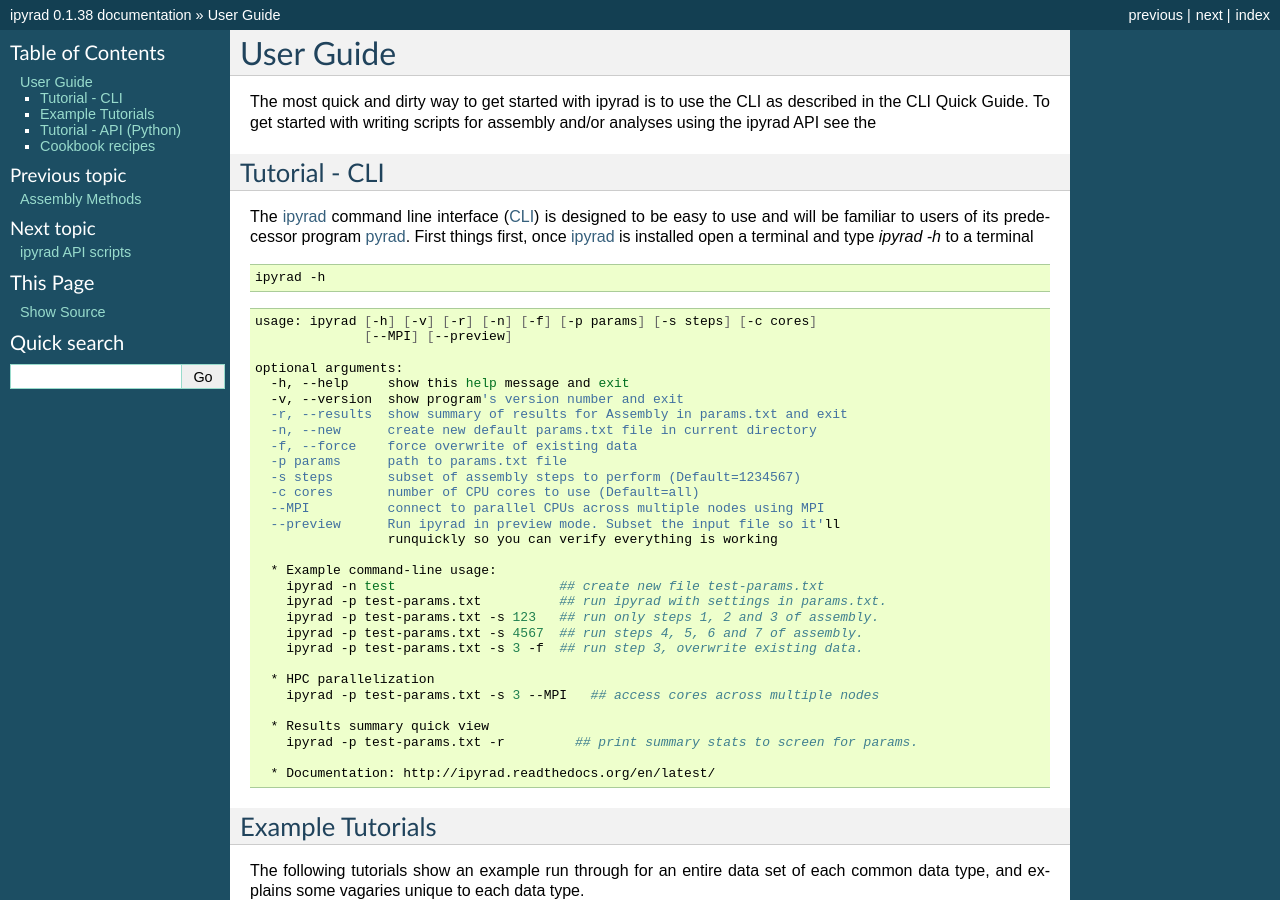
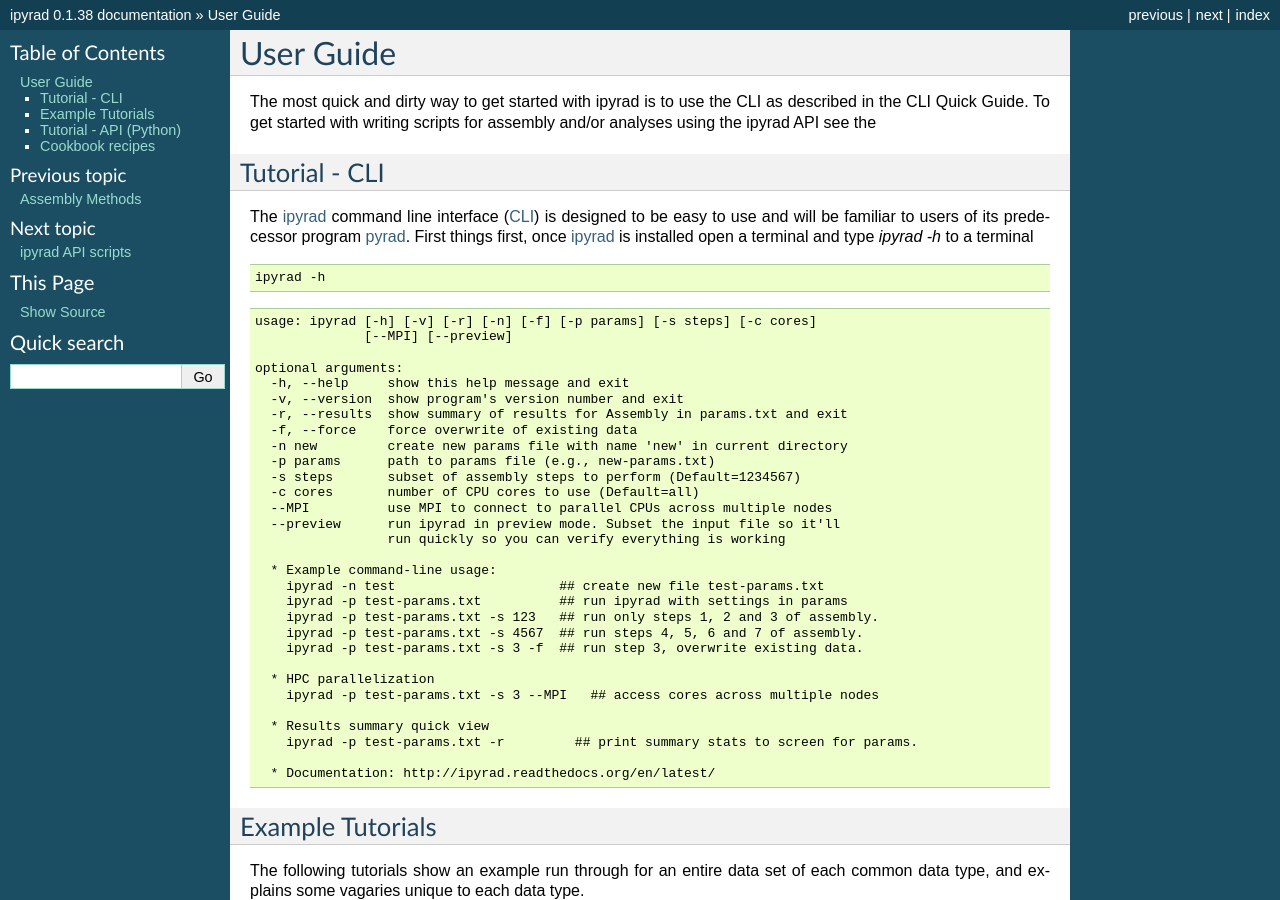
Before and after one commit to dereneaton/ipyrad, a Sphinx documentation site: the page built from docs/userguide.rst, in a window 1280 px wide and 900 px high. Built offline with Sphinx 7.4.7, drawn with Linux system fonts in a browser that asks for light colours; pages that are not in the unit, such as notebooks, are missing from menus; the version number is read from the project's files by our own code.

Commit message:
userguide

```diff
--- a/docs/userguide.rst
+++ b/docs/userguide.rst
@@ -24,7 +24,7 @@ a terminal
     ipyrad -h
 
 
-.. code-block:: bash
+.. code-block:: none
 
     usage: ipyrad [-h] [-v] [-r] [-n] [-f] [-p params] [-s steps] [-c cores]
                   [--MPI] [--preview]
@@ -33,18 +33,18 @@ a terminal
       -h, --help     show this help message and exit
       -v, --version  show program's version number and exit
       -r, --results  show summary of results for Assembly in params.txt and exit
-      -n, --new      create new default params.txt file in current directory
       -f, --force    force overwrite of existing data
-      -p params      path to params.txt file
+      -n new         create new params file with name 'new' in current directory
+      -p params      path to params file (e.g., new-params.txt)
       -s steps       subset of assembly steps to perform (Default=1234567)
       -c cores       number of CPU cores to use (Default=all)
-      --MPI          connect to parallel CPUs across multiple nodes using MPI
-      --preview      Run ipyrad in preview mode. Subset the input file so it'll
-                     runquickly so you can verify everything is working
+      --MPI          use MPI to connect to parallel CPUs across multiple nodes
+      --preview      run ipyrad in preview mode. Subset the input file so it'll
+                     run quickly so you can verify everything is working
 
       * Example command-line usage:
         ipyrad -n test                     ## create new file test-params.txt
-        ipyrad -p test-params.txt          ## run ipyrad with settings in params.txt.
+        ipyrad -p test-params.txt          ## run ipyrad with settings in params
         ipyrad -p test-params.txt -s 123   ## run only steps 1, 2 and 3 of assembly.
         ipyrad -p test-params.txt -s 4567  ## run steps 4, 5, 6 and 7 of assembly.
         ipyrad -p test-params.txt -s 3 -f  ## run step 3, overwrite existing data.
```
